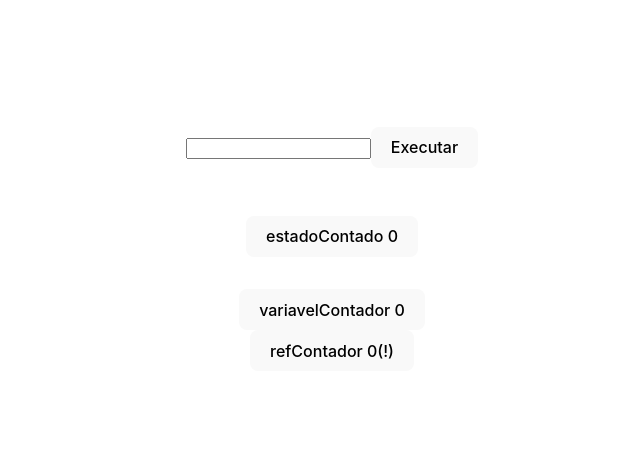
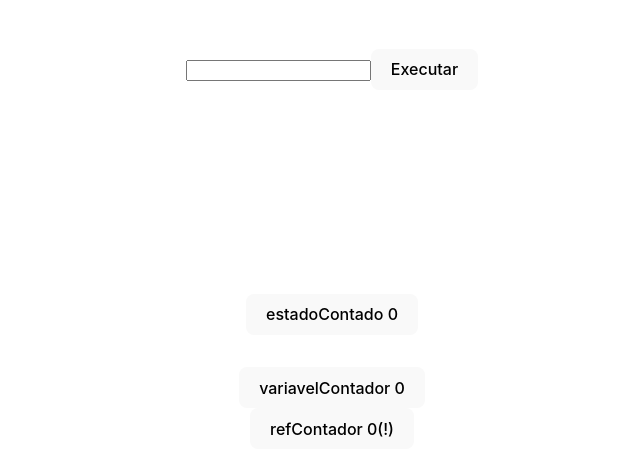
Before and after one commit to 0pedrobonfa/ufjf-dcc207-effects01, a React (Vite) app: page / in a window 1280 px wide. Shown: the part 151-626 px from the top of the page, without its empty margins (308-948 px from the left). Built offline with nearby package versions, Linux system fonts and the light colour scheme.

Commit message:
começa a trabalhar com canva usando template Tela

```diff
--- a/src/App.tsx
+++ b/src/App.tsx
@@ -1,6 +1,7 @@
 import { useRef, useState } from 'react'
 import './App.css'
 import Prompt from './Prompt';
+import Tela from './Tela';
 
 function App() {
   const [estadoContado, setEstadoContador] = useState(0);
@@ -13,6 +14,7 @@ function App() {
     <>
 
       <Prompt></Prompt>
+      <Tela></Tela>
 
       <div className="card">
         <button onClick={() => {
--- /dev/null
+++ b/src/Tela.tsx
@@ -0,0 +1,26 @@
+import { useRef } from "react";
+
+export default function Tela()
+{
+    const refCanvas = useRef<HTMLCanvasElement|null>(null);
+
+
+
+    return (<canvas ref={refCanvas} onClick={()=>{
+        const canvas = refCanvas.current;
+        if(!canvas) return;
+        const ctx = canvas.getContext("2d");
+        if(!ctx) return;
+        ctx.fillStyle = "lightblue";
+        ctx.fillRect(0,0,canvas.width, canvas.height);
+        ctx.fillStyle = "lightgreen";
+        ctx.ellipse(150,75,5,5,0,0,2*Math.PI,false);
+        ctx.stroke();
+        ctx.fill();
+
+    }}>
+
+
+    </canvas>
+    )
+}
```
